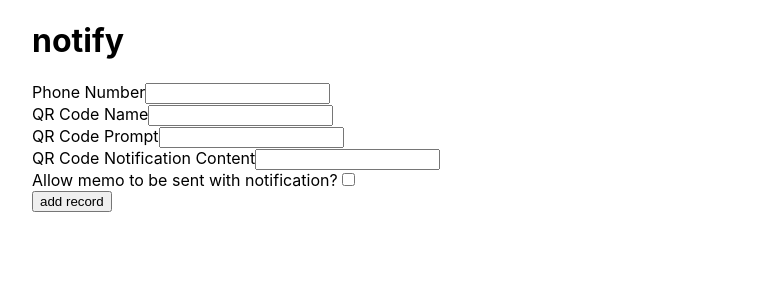
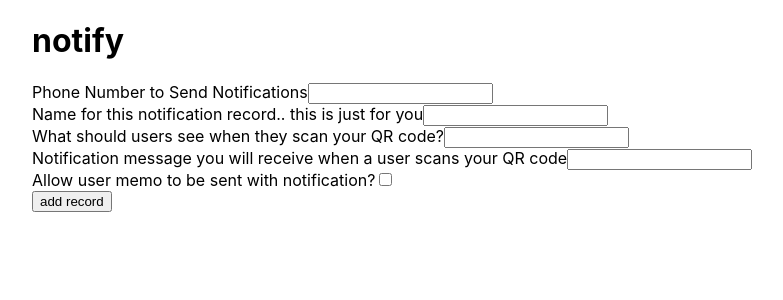
Before and after one commit to motherbrainn/noti-fly, a Next.js app in the folder client/: page / in a window 1280 px wide. Shown: the top 300 px of the page, without its empty margins (0-783 px from the left). Built offline with nearby package versions, Linux system fonts and the light colour scheme.

Commit message:
clean up Form component

```diff
--- a/client/components/Form.tsx
+++ b/client/components/Form.tsx
@@ -1,10 +1,4 @@
-import {
-  ChangeEvent,
-  Dispatch,
-  SetStateAction,
-  useEffect,
-  useState,
-} from "react";
+import { ChangeEvent, Dispatch, SetStateAction, useState } from "react";
 import {
   createNewQrCodeRecord,
   removeInactiveRecordsForPhoneNumber,
@@ -18,14 +12,14 @@ interface FormPropsType {
 
 const Form = ({ setKey }: FormPropsType) => {
   const [phoneNumberInput, setPhoneNumberInput] = useState("");
-  const [notificationIdInput, setNotificationIdInput] = useState("");
+  const [notificationNameInput, setNotificationIdInput] = useState("");
   const [qrCodePromptInput, setQrCodePromptInput] = useState("");
   const [qrCodeNotificationInput, setQrCodeNotificationInput] = useState("");
   const [allowMemoInput, setAllowMemoInput] = useState(false);
 
   const submitHandler = async () => {
     const phoneNumberWithCountryCode = `+1${phoneNumberInput}`;
-    const qrCodeName = notificationIdInput;
+    const qrCodeName = notificationNameInput;
     const qrCodePrompt = qrCodePromptInput;
     const qrCodeNotificationPrompt = qrCodeNotificationInput;
     const qrCodeAllowMemoInput = allowMemoInput;
@@ -64,7 +58,7 @@ const Form = ({ setKey }: FormPropsType) => {
         type="text"
         value={phoneNumberInput}
         id={"phone-number"}
-        inputLabel={"Phone Number"}
+        inputLabel={"Phone Number to Send Notifications"}
         maxLength={10}
       />
       <Input
@@ -72,9 +66,9 @@ const Form = ({ setKey }: FormPropsType) => {
           setNotificationIdInput(e.target.value)
         }
         type="text"
-        value={notificationIdInput}
+        value={notificationNameInput}
         id={"qr-code-name"}
-        inputLabel={"QR Code Name"}
+        inputLabel={"Name for this notification record.. this is just for you"}
         maxLength={30}
       />
       <Input
@@ -84,7 +78,7 @@ const Form = ({ setKey }: FormPropsType) => {
         type="text"
         value={qrCodePromptInput}
         id={"qr-code-prompt"}
-        inputLabel={"QR Code Prompt"}
+        inputLabel={"What should users see when they scan your QR code?"}
         maxLength={60}
       />
       <Input
@@ -94,7 +88,9 @@ const Form = ({ setKey }: FormPropsType) => {
         type="text"
         value={qrCodeNotificationInput}
         id={"qr-code-notification-content"}
-        inputLabel={"QR Code Notification Content"}
+        inputLabel={
+          "Notification message you will receive when a user scans your QR code"
+        }
         maxLength={300}
       />
       <Input
@@ -104,7 +100,7 @@ const Form = ({ setKey }: FormPropsType) => {
         type="checkbox"
         checked={allowMemoInput}
         id={"qr-code-notification-content"}
-        inputLabel={"Allow memo to be sent with notification?"}
+        inputLabel={"Allow user memo to be sent with notification?"}
       />
       <button onClick={submitHandler}>add record</button>
     </div>
```
